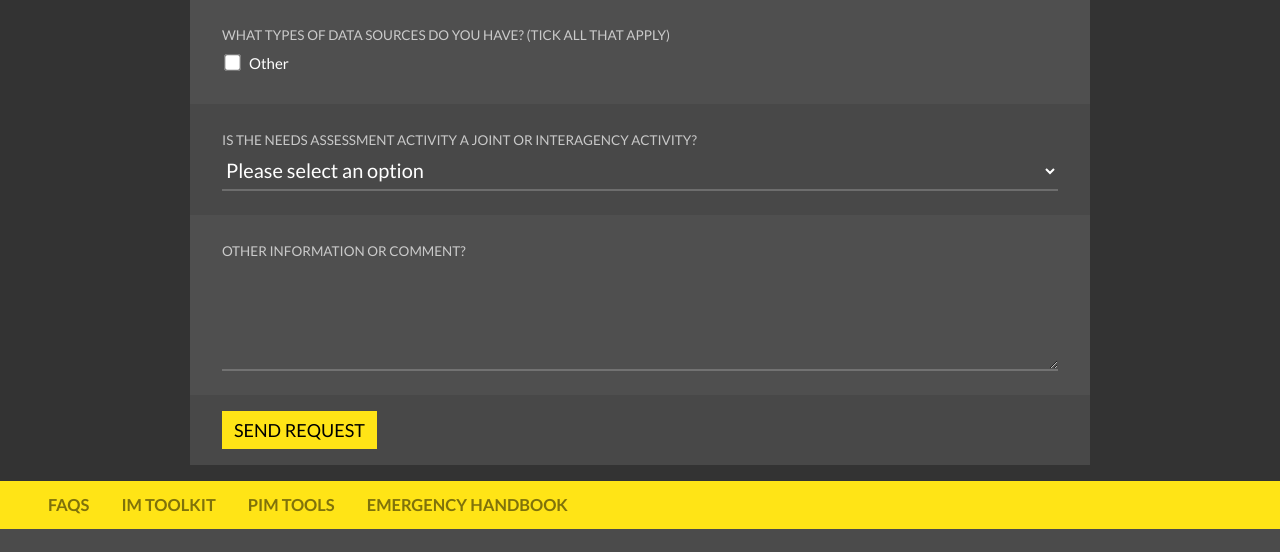
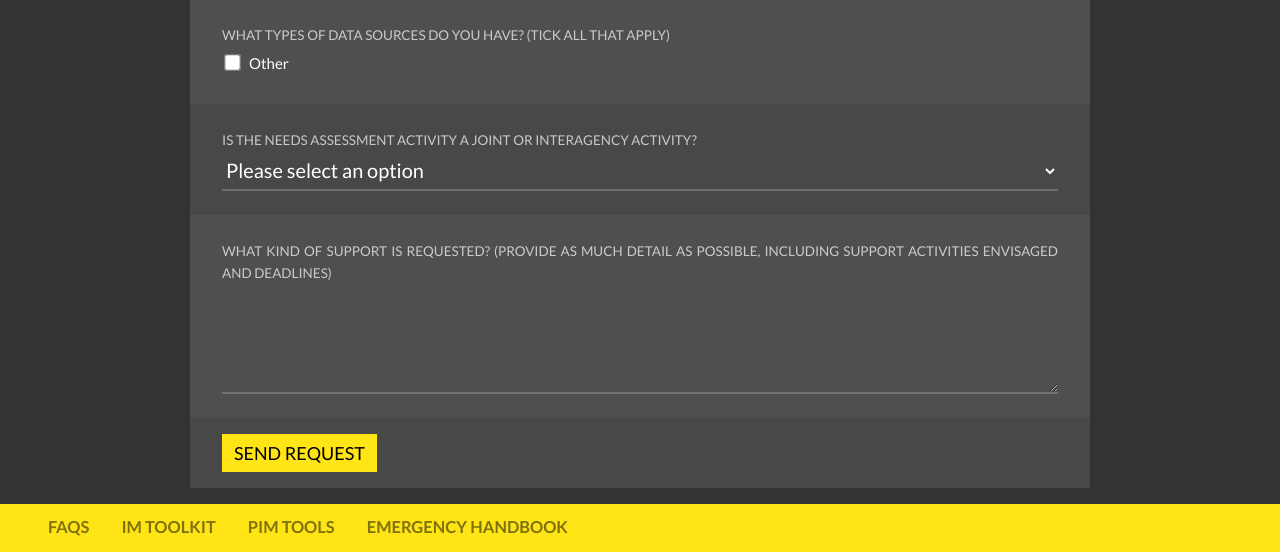
Before and after one commit to toggle-corp/na-toolbox, a Django app: page /field-support/ in a window 1280 px wide. Shown: the part 2036-2588 px from the top of the page. Before the commit the page ends 2565 px from the top, so only its background shows below. Run offline with Django 3.2, Linux system fonts and the light colour scheme; data that the repository does not hold is empty.

Commit message:
Change as requested
Only thing outstanding is that the last question on the request form should be changed into 'What kind of support is requested? (Provide as much detail as possible, including support activities envisaged and deadlines) '
So instead of 'OTHER INFORMATION OR COMMENT?'

```diff
--- a/field_support/templates/field_support/field-support.html
+++ b/field_support/templates/field_support/field-support.html
@@ -164,7 +164,7 @@
                 </div>
 
                 <div class="input-group">
-                    <label>Other information or comment?</label>
+                    <label>What kind of support is requested? (Provide as much detail as possible, including support activities envisaged and deadlines)</label>
                     <textarea name="comment" rows=4></textarea>
                 </div>
 
```
